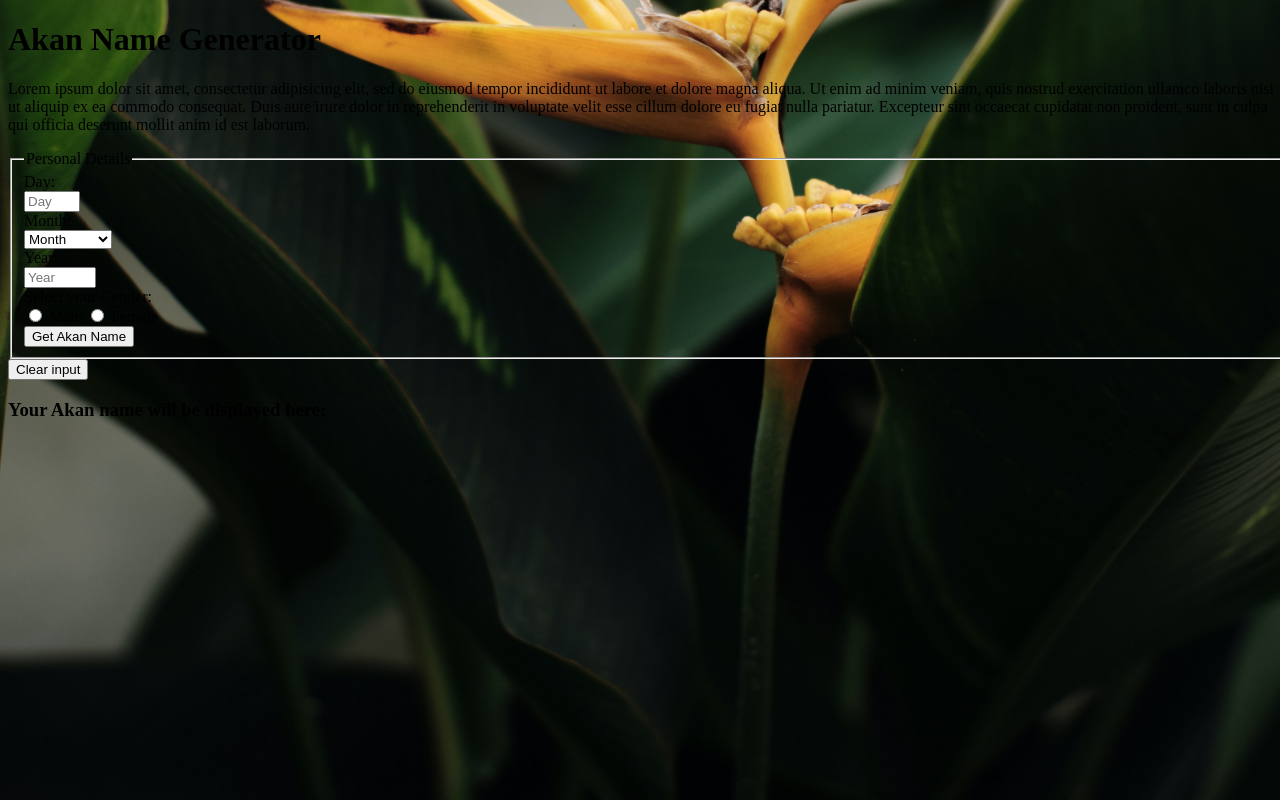
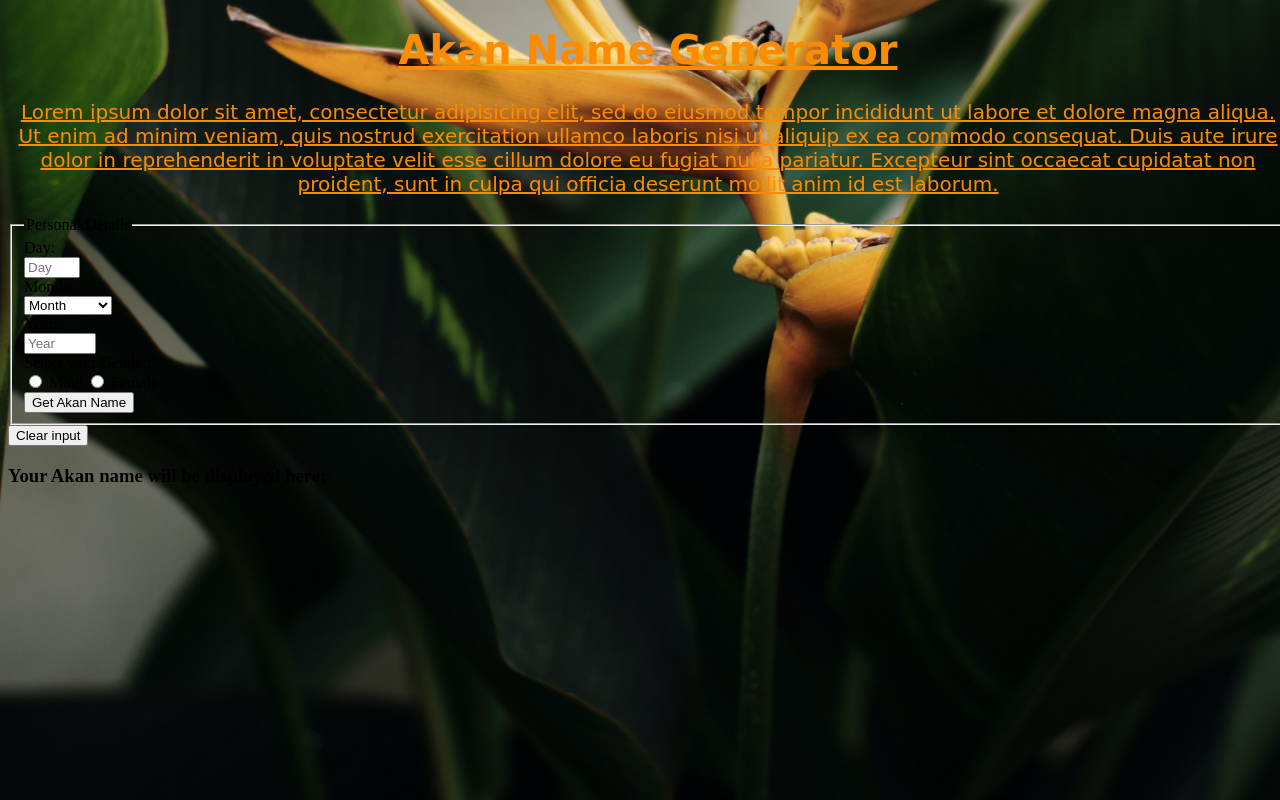
Before and after one commit to Miss-Faith/Akan-Name, a plain HTML site: page index.html in a window 1280 px wide. Drawn offline with Linux system fonts and the light colour scheme.

Commit message:
heading and description

```diff
--- a/css/styles.css
+++ b/css/styles.css
@@ -4,6 +4,31 @@ background-size: cover;
 background-repeat: no-repeat;
 width: 100%;
 height: 100%;
-background-color: #121214;
 background-position: center;
 }
+
+h1 {
+  text-align: center;
+  color: #FB8C00;
+  font-family: 'Kaushan Script', cursive;
+  text-decoration: underline;
+  font-size: 40px;
+}
+
+p {
+  text-align: center;
+  color: #FB8C00;
+  font-family: 'Kaushan Script', cursive;
+  text-decoration: underline;
+  font-size: 20px;
+}
+
+.Container {
+  width: 60%;
+  max-width: 600px
+  height: 220px;
+  border-top: 2px solid #2196F3;
+  border-bottom: 2px solid #2196F3;
+  padding: 30px;
+  margin: 5px;
+}
```
